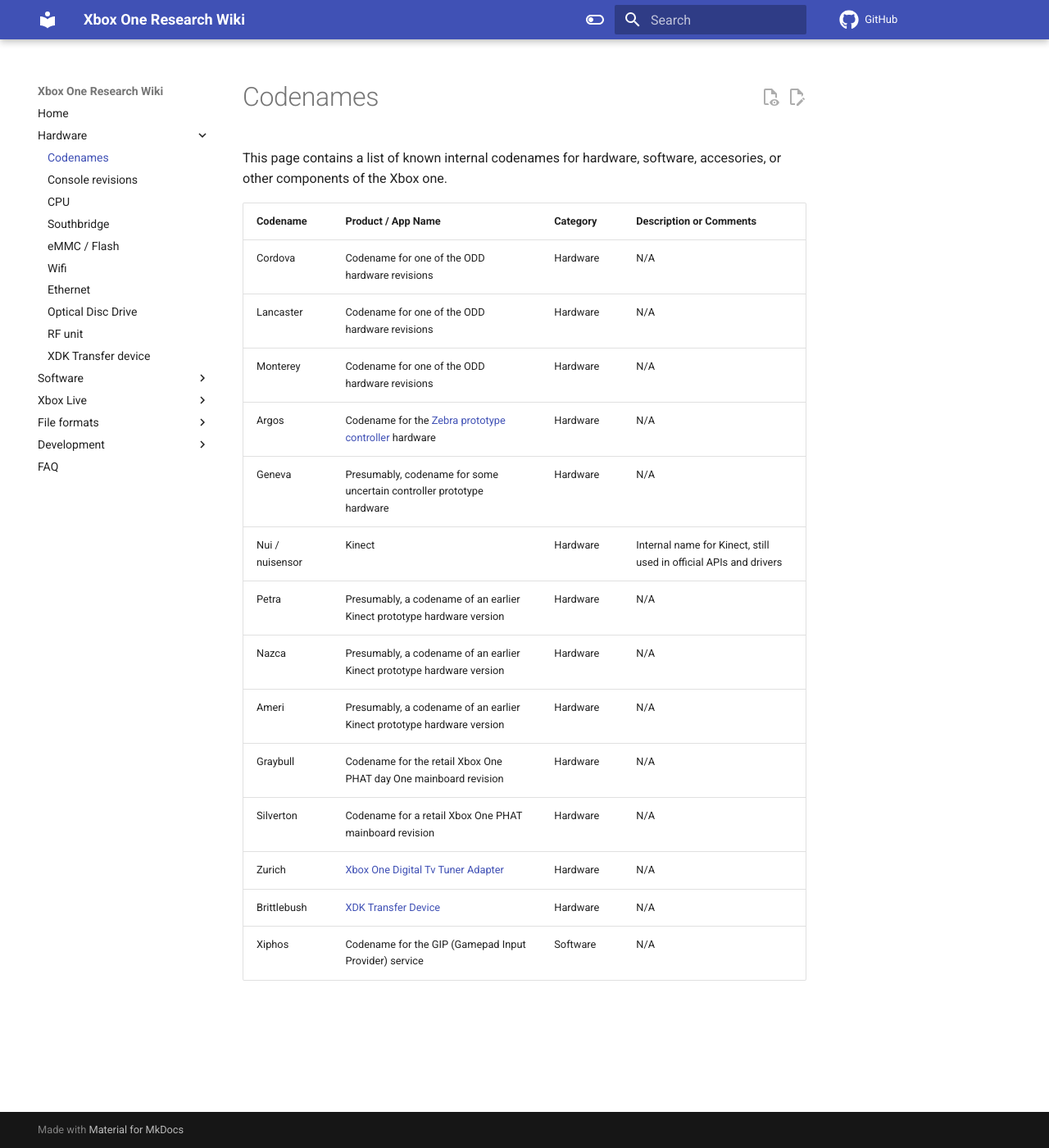
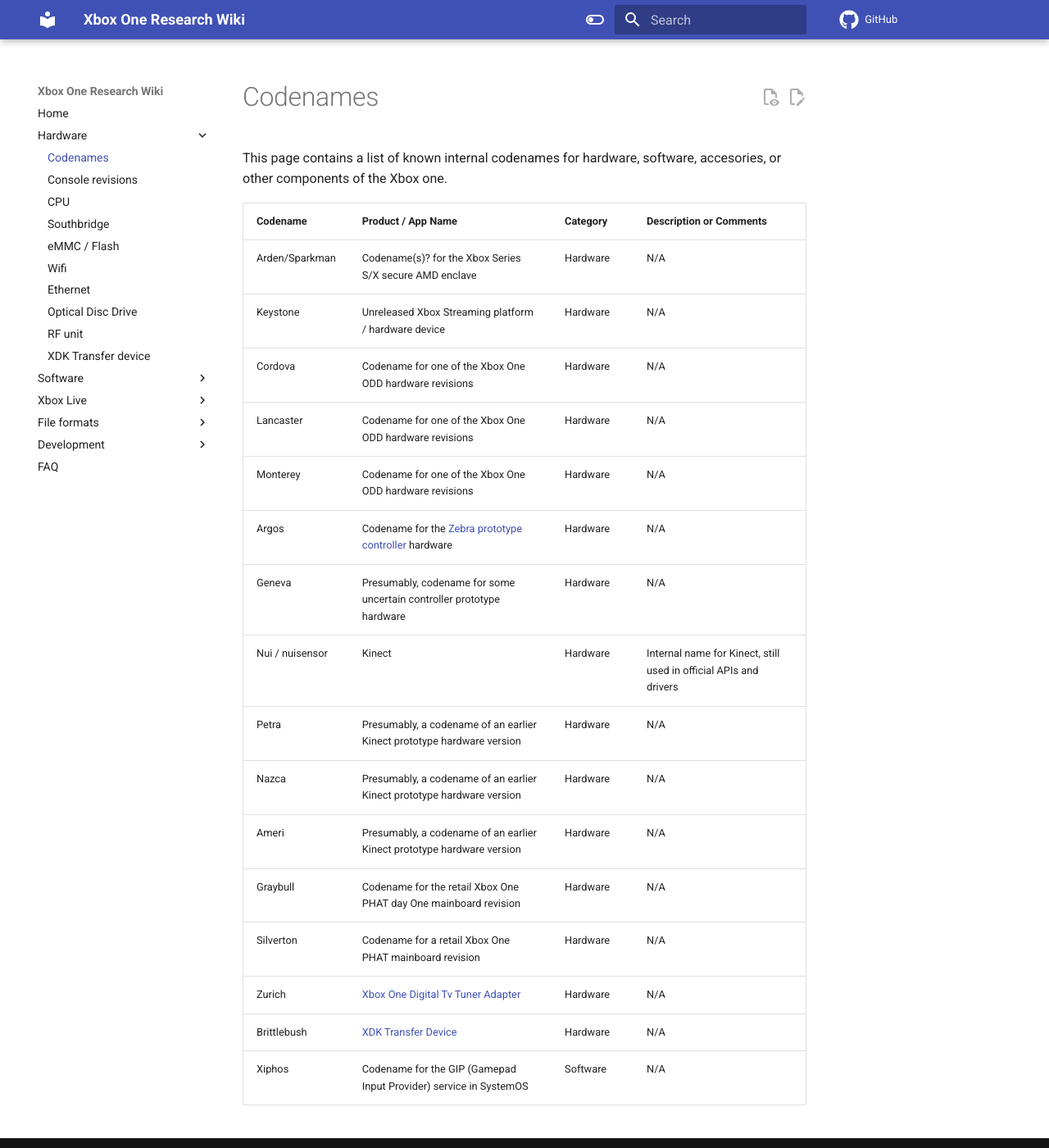
Before and after one commit to xboxoneresearch/wiki, an MkDocs documentation site: the page built from docs/codenames.md, in a window 1280 px wide and 1400 px high. Shown: the whole window at 82% size. Built offline with MkDocs 1.6.1 and Material for MkDocs 9.7.7, drawn with Linux system fonts in a browser that asks for light colours; comment, search, counter and statistics services are not loaded.

Commit message:
Add more new codenames

```diff
--- a/docs/codenames.md
+++ b/docs/codenames.md
@@ -4,9 +4,11 @@
 
 | Codename   |      Product / App Name     | Category |  Description or Comments |
 |----------|-------------|------|------|
-| Cordova    | Codename for one of the ODD hardware revisions | Hardware | N/A |
-| Lancaster  | Codename for one of the ODD hardware revisions | Hardware | N/A |
-| Monterey   | Codename for one of the ODD hardware revisions | Hardware | N/A |
+| Arden/Sparkman | Codename(s)? for the Xbox Series S/X secure AMD enclave | Hardware | N/A |
+| Keystone   | Unreleased Xbox Streaming platform / hardware device    | Hardware | N/A |
+| Cordova    | Codename for one of the Xbox One ODD hardware revisions | Hardware | N/A |
+| Lancaster  | Codename for one of the Xbox One ODD hardware revisions | Hardware | N/A |
+| Monterey   | Codename for one of the Xbox One ODD hardware revisions | Hardware | N/A |
 | Argos  | Codename for the [Zebra prototype controller](https://x.com/TorusHyperV/status/1690416005564993536?s=20) hardware | Hardware | N/A |
 | Geneva | Presumably, codename for some uncertain controller prototype hardware | Hardware | N/A |
 | Nui / nuisensor | Kinect | Hardware | Internal name for Kinect, still used in official APIs and drivers |
@@ -17,4 +19,4 @@
 | Silverton | Codename for a retail Xbox One PHAT mainboard revision | Hardware | N/A |
 | Zurich | [Xbox One Digital Tv Tuner Adapter](https://www.amazon.de/Xbox-One-Digital-TV-Tuner/dp/B00E97HVJI)   |  Hardware | N/A |
 | Brittlebush | [XDK Transfer Device](xdk_transfer.md)   |  Hardware | N/A |
-| Xiphos | Codename for the GIP (Gamepad Input Provider) service   |  Software | N/A |
+| Xiphos | Codename for the GIP (Gamepad Input Provider) service in SystemOS |  Software | N/A |
```
